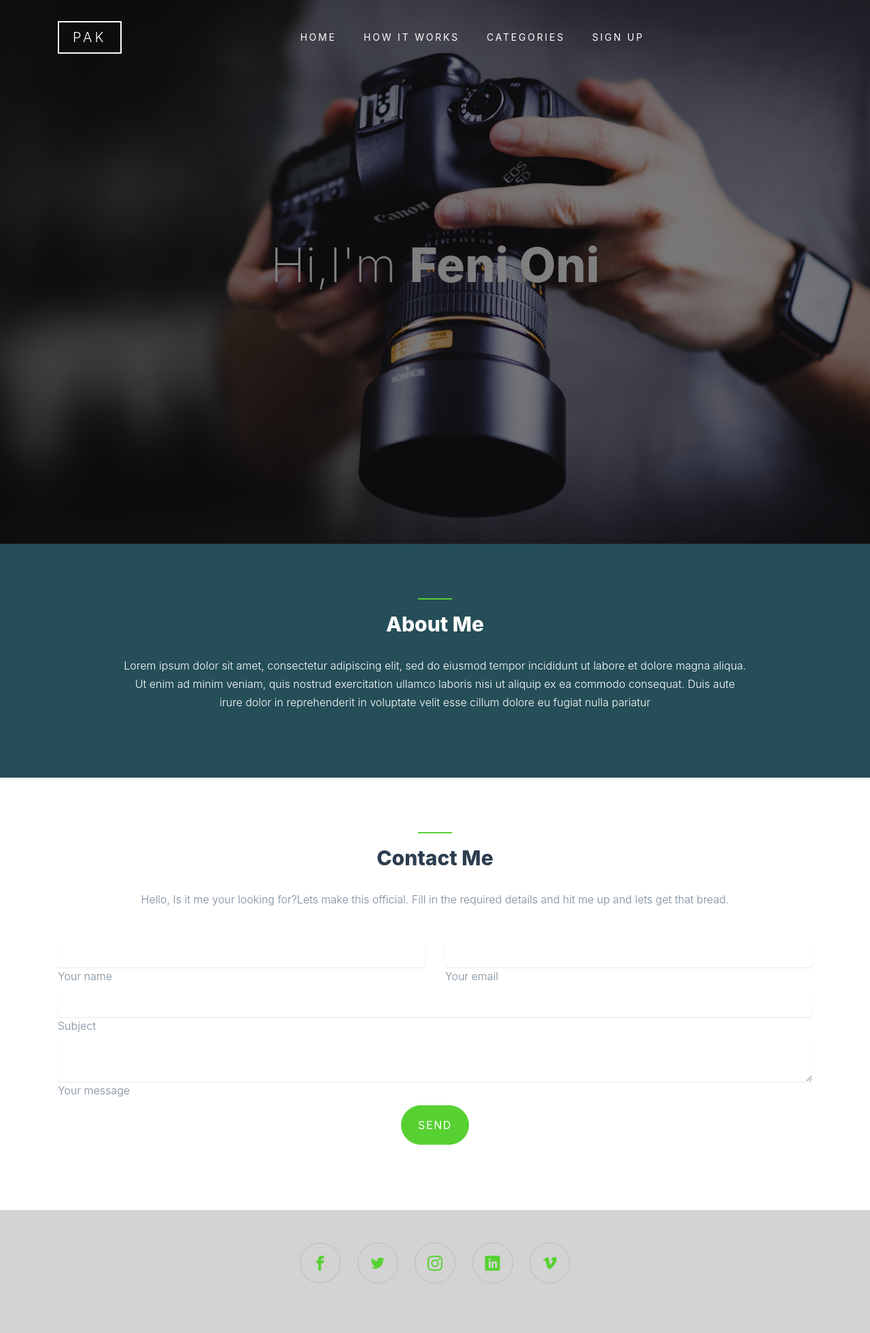
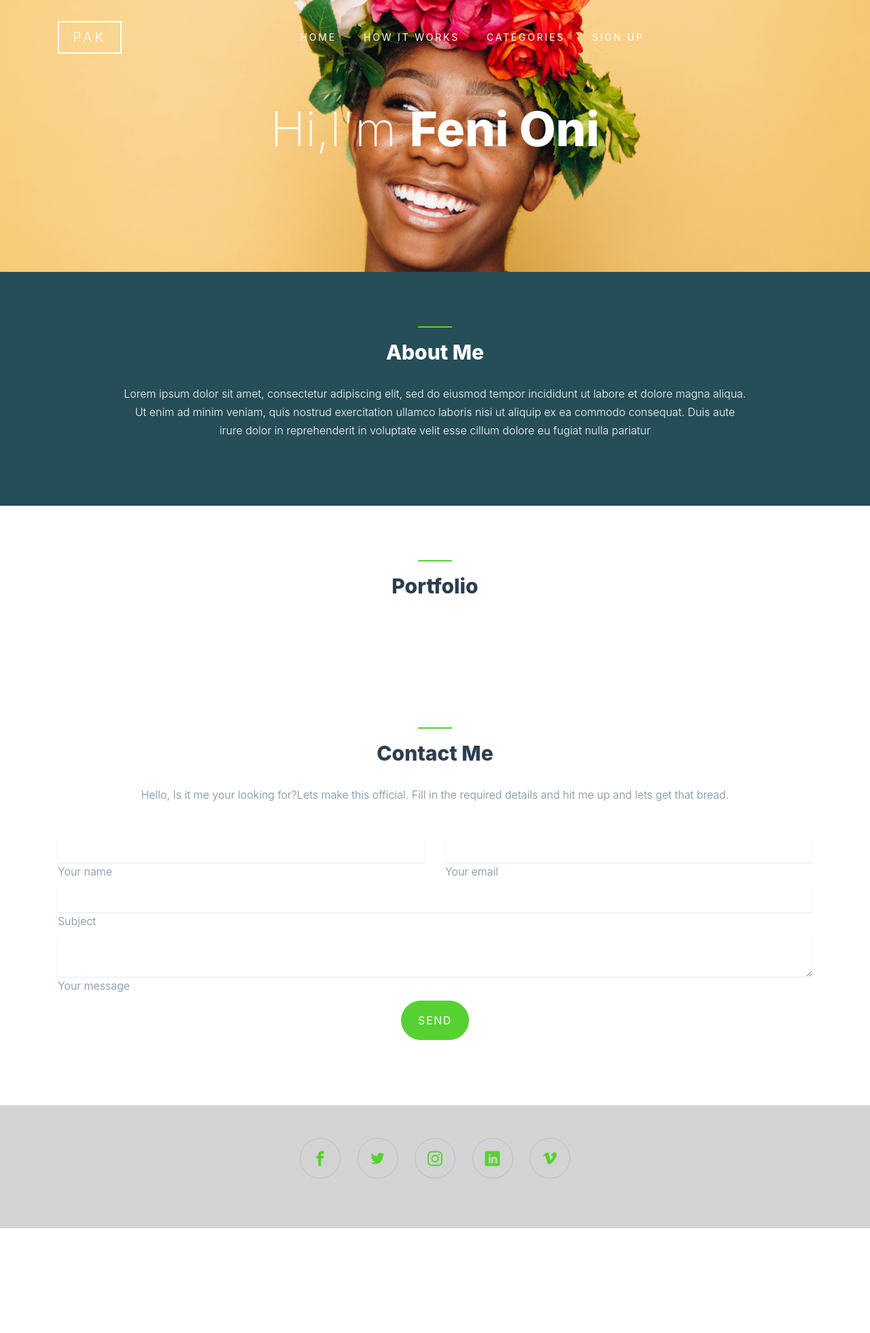
Before and after one commit to Sianwa/PAK, a PHP site: page /user.html in a window 1280 px wide. Shown: the whole page at 68% size. After the commit the page ends 1807 px from the top, so only its background shows below. Run offline with PHP 8.4, Linux system fonts and the light colour scheme; some libraries are stand-ins or nearby versions; some web fonts are replaced.

Commit message:
new changes to profile

```diff
--- a/Projo/css/style.css
+++ b/Projo/css/style.css
@@ -6,6 +6,7 @@ body {
   font-weight: 300; }
 
   #section-contact{
+
    background-color:#254e58;
   }
 #section-services{
@@ -14,7 +15,6 @@ body {
 .site-footer{
   background-color: #d3d3d3;
 }
-
 .p1-gradient-bg, .thumb .overlay-bg {
   background: -moz-linear-gradient(0deg, #8490ff 0%, #62bdfc 100%);
   background: -webkit-linear-gradient(0deg, #8490ff 0%, #62bdfc 100%);
@@ -146,6 +146,35 @@ a {
         color: #57d131 !important; }
     .site-navbar.scrolled .navbar-nav > li.active > a {
       color: #57d131 !important; }
+.site-profile{
+  background-size:cover;
+   background-position: center center;
+  background-repeat: no-repeat;
+  position: relative;
+  overflow: hidden;
+}
+.site-profile, .site-profile .row{
+   height: 100px;
+    min-height: 400px;
+}
+  .site-profile h1 {
+    font-weight: 200;
+    margin-bottom: 20px;
+    display: block; }
+    .site-profile h1 strong {
+      font-weight: 800; }
+    @media (min-width: 768px) {
+      .site-profile h1 {
+        font-size: 70px; } }
+  .site-profile h1, .site-profile .lead {
+    font-weight: 200;
+    color: #ffff; }
+  .site-profile .lead {
+    line-height: 2; }
+  .site-profile .site-subheading {
+    max-width: 640px;
+    margin: 0 auto;
+    color: rgba(255, 255, 255, 0.5); }
 
 .site-hero {
   background-color: #ccc;
--- a/Projo/user.html
+++ b/Projo/user.html
@@ -1,9 +1,9 @@
 <!DOCTYPE html>
 <html>
 <head>
-	<title>PAK-User</title>
+  <title>PAK-User</title>
 
-	 <link rel="stylesheet" href="css/animate.css">
+   <link rel="stylesheet" href="css/animate.css">
   <link rel="stylesheet" href="css/flexslider.css">
   <link rel="stylesheet" href="fonts/icomoon/style.css">
   <link rel="stylesheet" href="css/bootstrap.css">
@@ -14,7 +14,7 @@
 </head>
 <body>
 
-	 <nav class="navbar navbar-expand-lg site-navbar navbar-light bg-light" id="pb-navbar">
+   <nav class="navbar navbar-expand-lg site-navbar navbar-light bg-light" id="pb-navbar">
 
       <div class="container">
         <button class="navbar-toggler" type="button" data-toggle="collapse" data-target="#navbarsExample09" aria-controls="navbarsExample09" aria-expanded="false" aria-label="Toggle navigation">
@@ -33,7 +33,7 @@
       </div>
     </nav>
 
-    <section class="site-hero" style="background-image: url(main.jpg);" id="section-home" data-stellar-background-ratio="0.5">
+    <section class="site-profile" style="background-image: url(images/oni.jpg);" id="section-home">
       <div class="container">
         <div class="row intro-text align-items-center justify-content-center">
 
@@ -46,7 +46,7 @@
 
      <section  class="site-section" id="section-contact">
       <div class="container">
-      	<div class="section-heading text-center col-md-12">
+        <div class="section-heading text-center col-md-12">
               <h2 style="color: #ffff"><strong>About Me</strong></h2>
             </div>
         <div class="row intro-text align-items-center justify-content-center">
@@ -58,10 +58,20 @@
     </section>
 
     <!----------------------------------section------------------------------->
+<section class ="site-section" id="section-categories">
+  <div class= "container">
+    <div class="section-heading text-center">
+              <h2><strong>Portfolio</strong></h2>
+            </div>
+
+
+  </div>
+</section>
+     <!----------------------------------section------------------------------->
 
 <section class="site-section" id ="section-categories">
   <div class ="container">
-  	<div class="section-heading text-center col-md-12">
+    <div class="section-heading text-center col-md-12">
               <h2><strong>Contact Me</strong></h2>
             </div>
     <p class="text-center w-responsive mx-auto mb-5">Hello, Is it me your looking for?Lets make this official. Fill in the required details and hit me up and lets get that bread.</p>
@@ -135,7 +145,7 @@
     </div>
  </div>
 </section>
-<!--Section: Contact v.2-->
+<!-------------------Section ---------------------------------------------->
 
 
 
@@ -155,5 +165,6 @@
       </div>
     </footer>
 
+
 </body>
 </html>
```
Also changed, not shown: Projo/images/feni.jpg (added), Projo/images/oni.jpg (added).
